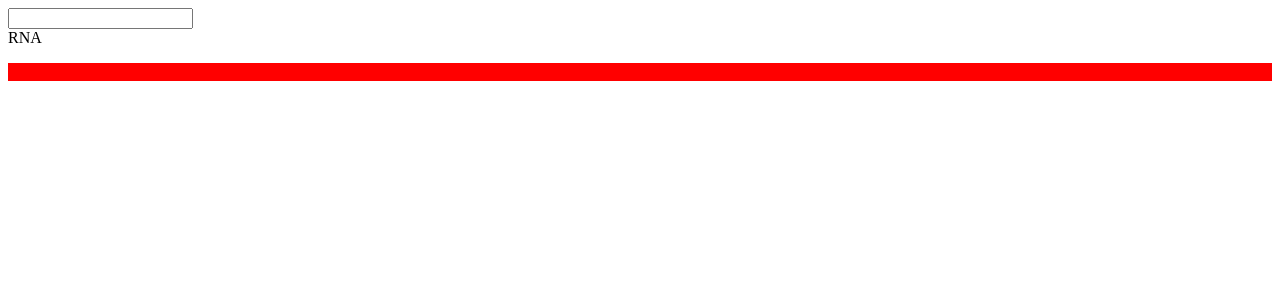
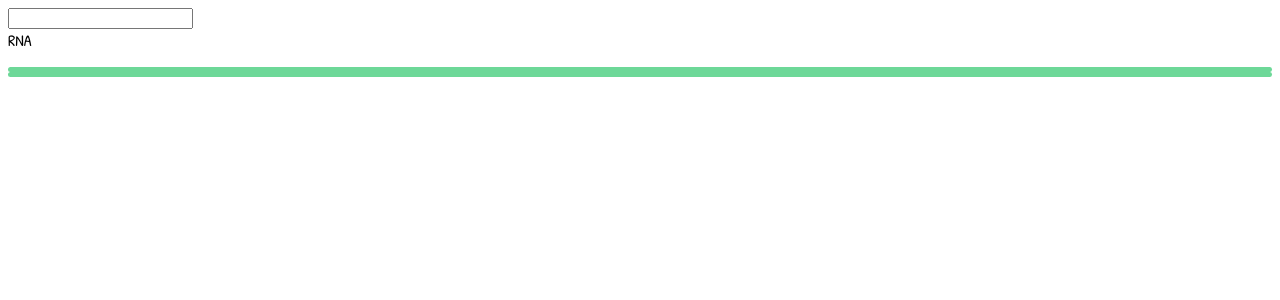
Before and after one commit to alancampora/biology, a React app in the folder packages/dna-rna-protein/: page / in a window 1280 px wide. Shown: the top 300 px of the page. Built offline with nearby package versions, Linux system fonts and the light colour scheme.

Commit message:
refactor(dna-rna-protein): adding styles

```diff
--- a/packages/dna-rna-protein/src/components/chain/index.jsx
+++ b/packages/dna-rna-protein/src/components/chain/index.jsx
@@ -8,8 +8,7 @@ import {
 	StyledChain,
 } from './styled';
 
-const Chain = ({ chain, isTop = true }) =>
-	console.log('chain:', chain, 'isTop:', isTop) || (
+const Chain = ({ chain, isTop = true }) => (
 	<StyledChainContainer>
 		{isTop && <StyledChain />}
 
--- a/packages/dna-rna-protein/src/components/chain/styled.js
+++ b/packages/dna-rna-protein/src/components/chain/styled.js
@@ -8,6 +8,7 @@ export const StyledChainContainer = styled.div`
   display: inline-grid;
 `;
 export const StyledChain = styled.div`
-  height: 9px;
-  background: red;
+  height: 5px;
+  border-radius: 5px;
+  background: #6dd898;
 `;
--- a/packages/dna-rna-protein/src/index.jsx
+++ b/packages/dna-rna-protein/src/index.jsx
@@ -1,6 +1,6 @@
 import React from 'react';
 import ReactDOM from 'react-dom';
-import { StyledTitle } from './styled';
+import { StyledTitle, GlobalStyles } from './styled';
 import Converter from './converter.jsx';
 
 /* DNA is composed by nitrogenous bases
@@ -21,6 +21,7 @@ RNA: U A C G U A U C C
 
 const App = () => (
 	<div>
+    <GlobalStyles />
 		<Converter />
 	</div>
 );
--- a/packages/dna-rna-protein/src/styled.js
+++ b/packages/dna-rna-protein/src/styled.js
@@ -1,6 +1,13 @@
-import styled from 'styled-components';
+import styled, { createGlobalStyle } from 'styled-components';
 
 export const StyledTitle = styled.div`
 	font-size: 2em;
 	color: red;
 `;
+
+export const GlobalStyles = createGlobalStyle`
+  body {
+    @import url('https://fonts.googleapis.com/css?family=Patrick+Hand');
+    font-family: 'Patrick Hand', sans-serif;
+  }
+`
```
Lines whose indentation alone changed are shown as unchanged.
